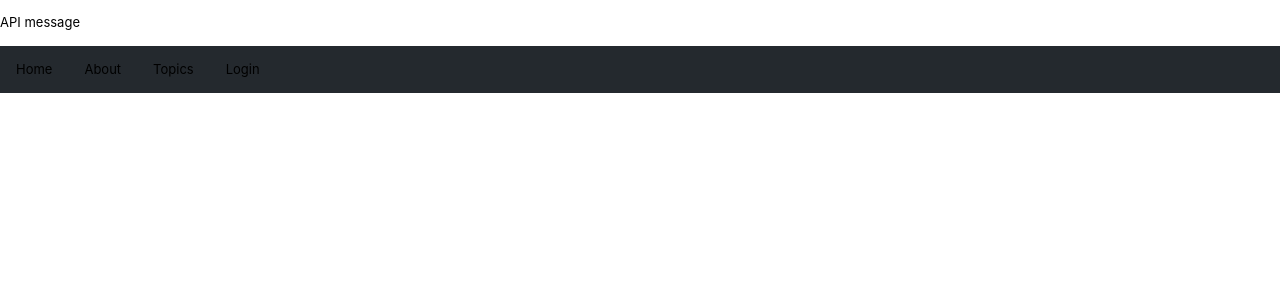
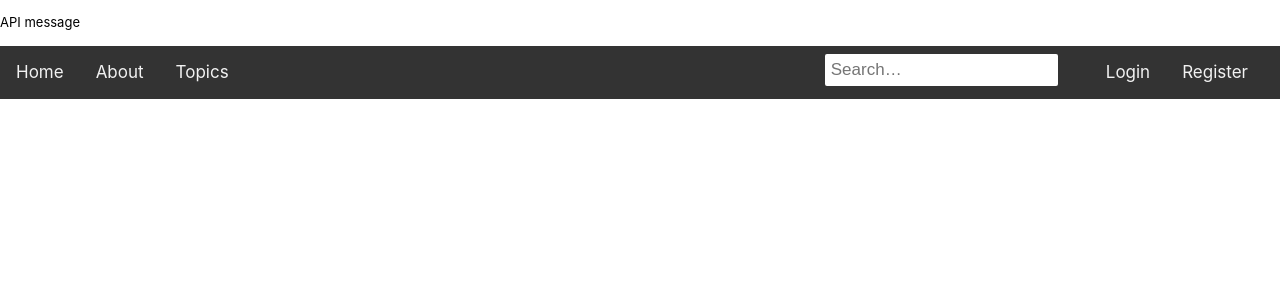
Before and after one commit to fossabot/hellstormio, a React app: page / in a window 1280 px wide. Shown: the top 300 px of the page. Built offline with nearby package versions, Linux system fonts and the light colour scheme.

Commit message:
New styles for navigation bar

```diff
--- a/src/api/server.ts
+++ b/src/api/server.ts
@@ -5,13 +5,13 @@ import { connection } from './database/connect'
 const app = express()
 const port = 9223
 
-app.get(`/api/v1/users`, function(req, res) {
+app.get(`/api/v1/users`, function(req: any, res: any) {
   res.json({
     username: 'strigns'
   })
 })
 
-app.get('/api/hello', function(req, res) {
+app.get('/api/hello', function(req: any, res: any) {
   res.json({
     message: 'Hello World',
     user: 'JSON',
--- a/src/ui/nav-bar/nav-bar.tsx
+++ b/src/ui/nav-bar/nav-bar.tsx
@@ -1,20 +1,21 @@
 import * as React from 'react'
 import { BrowserRouter as Router, Route, NavLink } from 'react-router-dom'
 
+/** A Navigation Bar component */
 export class NavBar extends React.Component {
   public render() {
     return (
       <Router>
-        <div id='navbar'>
-          <ul className='navbar'>
-            <li><NavLink to='/'>Home</NavLink></li>
-            <li><NavLink to='/about'>About</NavLink></li>
-            <li><NavLink to='/topics'>Topics</NavLink></li>
+        <div id='navbar' className='topnav'>
+          <NavLink className='left' to='/'>Home</NavLink>
+          <NavLink className='left' to='/ about'>About</NavLink>
+          <NavLink className='left' to='/topics'>Topics</NavLink>
 
-            <li className='rigth'><NavLink to='/login'>Login</NavLink></li>
-          </ul>
-
-          {this.renderRouters()}
+          <div className='sign'>
+            <NavLink className='right' to='/login'>Login</NavLink>
+            <NavLink className='right' to='register'>Register</NavLink>
+          </div>
+          <input type='text' placeholder='Search…' />
         </div>
       </Router>
     )
--- a/styles/ui/_navbar.scss
+++ b/styles/ui/_navbar.scss
@@ -1,26 +1,37 @@
-#navbar {
-  ul {
-    list-style-type: none;
-    position: relative !important;
-    display: flex;
-    margin: 0;
-    padding: 0;
+.topnav {
+  background-color: #333;
   overflow: hidden;
-    background-color: #24292e;
 }
 
-  li a {
-    display: block;
-    color: var(--darkerGrey);
+.topnav a {
+  color: #f2f2f2;
+  text-align: center;
   padding: 14px 16px;
   text-decoration: none;
+  font-size: 17px;
 }
 
-  a:hover {
-    color: var(--lightGray);
+.topnav a:hover {
+  color: rgb(201, 201, 201);
 }
 
-  .rigth {
+.topnav input[type=text] {
   float: right;
+  padding: 6px;
+  border: none;
+  margin-top: 8px;
+  margin-right: 16px;
+  font-size: 17px;
+  border-radius: 2px;
 }
+
+.sign {
+  display: block;
+  text-align: center;
+  float: right;
+  padding: 14px 16px;
 }
+
+.left {
+  float: left;
+}
```
Lines whose indentation alone changed are shown as unchanged.
